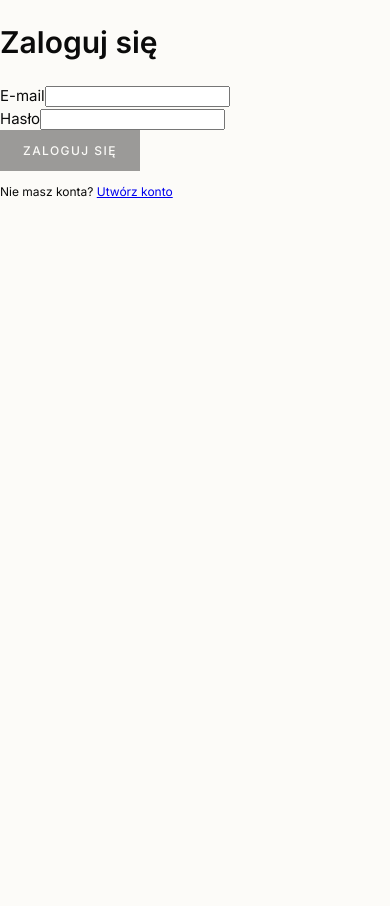
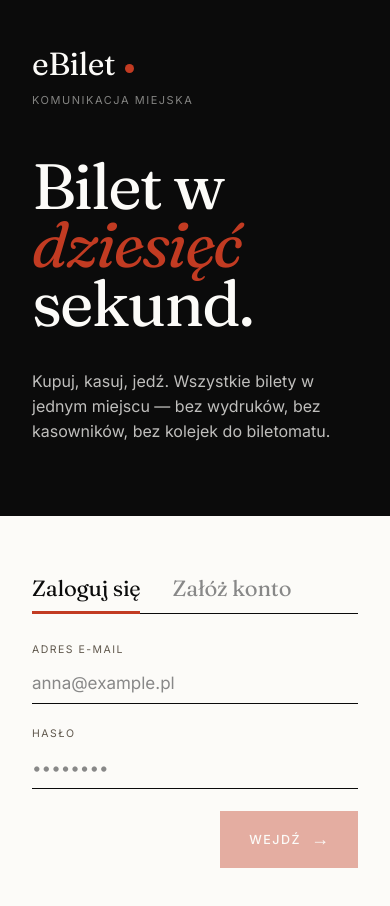
Before and after one commit to marekkaczbartek/piisw-project, an Angular app in the folder eticket-project-frontend/: page /login in a window 390 px wide. Shown: the top 906 px of the page. Before the commit the page ends 844 px from the top, so only its background shows below. Built offline with nearby package versions, Linux system fonts and the light colour scheme; no server answers.

Commit message:
refactor(frontend): redesign login and register with two-pane auth shell

```diff
--- /dev/null
+++ b/eticket-project-frontend/src/app/auth/auth-shell.component.html
@@ -0,0 +1,33 @@
+<div class="auth-grid">
+  <aside class="auth-hero">
+    <div class="auth-hero__brand">
+      <span>eBilet</span>
+      <span class="dot"></span>
+    </div>
+    <div class="auth-hero__kicker">Komunikacja miejska</div>
+
+    <h1 class="auth-hero__title">
+      Bilet w<br />
+      <em>dziesięć</em><br />
+      sekund.
+    </h1>
+
+    <p class="auth-hero__lede">
+      Kupuj, kasuj, jedź. Wszystkie bilety w jednym miejscu — bez wydruków,
+      bez kasowników, bez kolejek do biletomatu.
+    </p>
+  </aside>
+
+  <section class="auth-form">
+    <div class="tabs">
+      <a routerLink="/login" routerLinkActive="active" [class.active]="activeMode() === 'login'">
+        Zaloguj się
+      </a>
+      <a routerLink="/register" routerLinkActive="active" [class.active]="activeMode() === 'register'">
+        Załóż konto
+      </a>
+    </div>
+
+    <ng-content />
+  </section>
+</div>
--- /dev/null
+++ b/eticket-project-frontend/src/app/auth/auth-shell.component.scss
@@ -0,0 +1,95 @@
+:host {
+  display: block;
+  min-height: 100vh;
+}
+
+.auth-grid {
+  min-height: 100vh;
+  display: grid;
+  grid-template-columns: 1.1fr 1fr;
+}
+
+.auth-hero {
+  background: var(--ink);
+  color: var(--paper);
+  padding: 56px 64px;
+  position: relative;
+  overflow: hidden;
+  display: flex;
+  flex-direction: column;
+
+  &__brand {
+    display: flex;
+    align-items: baseline;
+    gap: 10px;
+    font-family: var(--font-display);
+    font-size: 32px;
+    letter-spacing: -0.015em;
+    font-variation-settings: "opsz" 60, "SOFT" 50;
+
+    .dot {
+      width: 9px;
+      height: 9px;
+      background: var(--red);
+      border-radius: 50%;
+      transform: translateY(-2px);
+      display: inline-block;
+    }
+  }
+
+  &__kicker {
+    font-size: 11px;
+    color: rgba(252, 251, 248, 0.5);
+    letter-spacing: 0.14em;
+    text-transform: uppercase;
+    margin-top: 4px;
+  }
+
+  &__title {
+    font-family: var(--font-display);
+    font-size: 100px;
+    line-height: 0.92;
+    letter-spacing: -0.03em;
+    font-variation-settings: "opsz" 144, "SOFT" 100;
+    margin: 160px 0 0;
+    font-weight: 400;
+
+    em {
+      font-style: italic;
+      color: var(--red);
+    }
+  }
+
+  &__lede {
+    max-width: 400px;
+    margin-top: 36px;
+    font-size: 16px;
+    line-height: 1.55;
+    color: rgba(252, 251, 248, 0.75);
+  }
+}
+
+.auth-form {
+  padding: 72px 80px;
+  display: flex;
+  flex-direction: column;
+  justify-content: center;
+}
+
+@media (max-width: 900px) {
+  .auth-grid {
+    grid-template-columns: 1fr;
+  }
+  .auth-hero {
+    padding: 40px 32px 56px;
+    min-height: auto;
+
+    &__title {
+      font-size: 64px;
+      margin-top: 48px;
+    }
+  }
+  .auth-form {
+    padding: 48px 32px;
+  }
+}
--- /dev/null
+++ b/eticket-project-frontend/src/app/auth/auth-shell.component.ts
@@ -0,0 +1,13 @@
+import { ChangeDetectionStrategy, Component, input } from '@angular/core';
+import { RouterLink, RouterLinkActive } from '@angular/router';
+
+@Component({
+  selector: 'app-auth-shell',
+  imports: [RouterLink, RouterLinkActive],
+  templateUrl: './auth-shell.component.html',
+  styleUrl: './auth-shell.component.scss',
+  changeDetection: ChangeDetectionStrategy.OnPush,
+})
+export class AuthShellComponent {
+  readonly activeMode = input.required<'login' | 'register'>();
+}
--- a/eticket-project-frontend/src/app/auth/login.component.html
+++ b/eticket-project-frontend/src/app/auth/login.component.html
@@ -1,50 +1,44 @@
-<div class="row justify-content-center">
-  <div class="col-md-5">
-    <div class="card shadow-sm">
-      <div class="card-body">
-        <h1 class="h4 mb-3">Zaloguj się</h1>
-
+<app-auth-shell activeMode="login">
   <form [formGroup]="form" (ngSubmit)="submit()" novalidate>
-          <div class="mb-3">
-            <label for="email" class="form-label">E-mail</label>
+    <div class="field">
+      <label for="email">Adres e-mail</label>
       <input
         id="email"
         type="email"
-              class="form-control"
         formControlName="email"
         autocomplete="email"
+        placeholder="anna@example.pl"
       />
     </div>
 
-          <div class="mb-3">
-            <label for="password" class="form-label">Hasło</label>
+    <div class="field">
+      <label for="password">Hasło</label>
       <input
         id="password"
         type="password"
-              class="form-control"
         formControlName="password"
         autocomplete="current-password"
+        placeholder="••••••••"
       />
     </div>
 
     @if (error()) {
-            <div class="alert alert-danger py-2">{{ error() }}</div>
+      <div class="form-error">{{ error() }}</div>
     }
 
+    <div style="display: flex; justify-content: flex-end; margin-top: 12px;">
       <button
         type="submit"
-            class="btn btn-primary w-100"
+        class="btn red lg"
         [disabled]="form.invalid || submitting()"
       >
-            @if (submitting()) { Logowanie… } @else { Zaloguj się }
+        @if (submitting()) {
+          Logowanie…
+        } @else {
+          Wejdź
+          <span class="arr">→</span>
+        }
       </button>
+    </div>
   </form>
-
-        <p class="mt-3 mb-0 small text-center">
-          Nie masz konta?
-          <a routerLink="/register">Utwórz konto</a>
-        </p>
-      </div>
-    </div>
-  </div>
-</div>
+</app-auth-shell>
--- a/eticket-project-frontend/src/app/auth/login.component.ts
+++ b/eticket-project-frontend/src/app/auth/login.component.ts
@@ -1,13 +1,16 @@
-import { Component, inject, signal } from '@angular/core';
+import { ChangeDetectionStrategy, Component, inject, signal } from '@angular/core';
 import { FormBuilder, ReactiveFormsModule, Validators } from '@angular/forms';
-import { ActivatedRoute, Router, RouterLink } from '@angular/router';
+import { ActivatedRoute, Router } from '@angular/router';
 import { HttpErrorResponse } from '@angular/common/http';
 import { AuthApi } from './auth.api';
+import { AuthShellComponent } from './auth-shell.component';
+import { landingUrlFor } from './landing';
 
 @Component({
   selector: 'app-login',
-  imports: [ReactiveFormsModule, RouterLink],
+  imports: [ReactiveFormsModule, AuthShellComponent],
   templateUrl: './login.component.html',
+  changeDetection: ChangeDetectionStrategy.OnPush,
 })
 export class LoginComponent {
   private readonly fb = inject(FormBuilder);
@@ -29,15 +32,17 @@ export class LoginComponent {
     this.error.set(null);
 
     this.authApi.login(this.form.getRawValue()).subscribe({
-      next: () => {
-        const returnUrl = this.route.snapshot.queryParamMap.get('returnUrl') ?? '/tickets';
-        this.router.navigateByUrl(returnUrl);
+      next: (res) => {
+        const returnUrl = this.route.snapshot.queryParamMap.get('returnUrl');
+        this.router.navigateByUrl(returnUrl ?? landingUrlFor(res.role));
       },
       error: (err: HttpErrorResponse) => {
         this.submitting.set(false);
-        this.error.set(err.status === 401 || err.status === 403
-          ? 'Nieprawidłowy adres e-mail lub hasło.'
-          : 'Logowanie nie powiodło się. Spróbuj ponownie.');
+        this.error.set(
+          err.status === 401 || err.status === 403
+            ? 'Nieprawidłowy adres e-mail lub hasło.'
+            : 'Logowanie nie powiodło się. Spróbuj ponownie.',
+        );
       },
     });
   }
--- a/eticket-project-frontend/src/app/auth/register.component.html
+++ b/eticket-project-frontend/src/app/auth/register.component.html
@@ -1,75 +1,67 @@
-<div class="row justify-content-center">
-  <div class="col-md-6">
-    <div class="card shadow-sm">
-      <div class="card-body">
-        <h1 class="h4 mb-3">Utwórz konto</h1>
-
+<app-auth-shell activeMode="register">
   <form [formGroup]="form" (ngSubmit)="submit()" novalidate>
-          <div class="row">
-            <div class="col-sm-6 mb-3">
-              <label for="firstName" class="form-label">Imię</label>
+    <div class="field-row">
+      <div class="field">
+        <label for="firstName">Imię</label>
         <input
           id="firstName"
           type="text"
-                class="form-control"
           formControlName="firstName"
           autocomplete="given-name"
+          placeholder="Anna"
         />
       </div>
-
-            <div class="col-sm-6 mb-3">
-              <label for="lastName" class="form-label">Nazwisko</label>
+      <div class="field">
+        <label for="lastName">Nazwisko</label>
         <input
           id="lastName"
           type="text"
-                class="form-control"
           formControlName="lastName"
           autocomplete="family-name"
+          placeholder="Kowalska"
         />
       </div>
     </div>
 
-          <div class="mb-3">
-            <label for="email" class="form-label">E-mail</label>
+    <div class="field">
+      <label for="email">Adres e-mail</label>
       <input
         id="email"
         type="email"
-              class="form-control"
         formControlName="email"
         autocomplete="email"
+        placeholder="anna@example.pl"
       />
     </div>
 
-          <div class="mb-3">
-            <label for="password" class="form-label">Hasło</label>
+    <div class="field">
+      <label for="password">Hasło</label>
       <input
         id="password"
         type="password"
-              class="form-control"
         formControlName="password"
         autocomplete="new-password"
+        placeholder="••••••••"
       />
-            <div class="form-text">Minimum 6 znaków.</div>
     </div>
 
     @if (error()) {
-            <div class="alert alert-danger py-2">{{ error() }}</div>
+      <div class="form-error">{{ error() }}</div>
     }
 
+    <div style="display: flex; justify-content: flex-end; margin-top: 12px;">
       <button
         type="submit"
-            class="btn btn-primary w-100"
+        class="btn red lg"
         [disabled]="form.invalid || submitting()"
       >
-            @if (submitting()) { Tworzenie konta… } @else { Utwórz konto }
+        @if (submitting()) {
+          Tworzenie konta…
+        } @else {
+          Załóż konto
+          <span class="arr">→</span>
+        }
       </button>
+    </div>
   </form>
-
-        <p class="mt-3 mb-0 small text-center">
-          Masz już konto?
-          <a routerLink="/login">Zaloguj się</a>
-        </p>
-      </div>
-    </div>
-  </div>
-</div>
+</app-auth-shell>
--- a/eticket-project-frontend/src/app/auth/register.component.ts
+++ b/eticket-project-frontend/src/app/auth/register.component.ts
@@ -1,13 +1,16 @@
-import { Component, inject, signal } from '@angular/core';
+import { ChangeDetectionStrategy, Component, inject, signal } from '@angular/core';
 import { FormBuilder, ReactiveFormsModule, Validators } from '@angular/forms';
-import { Router, RouterLink } from '@angular/router';
+import { Router } from '@angular/router';
 import { HttpErrorResponse } from '@angular/common/http';
 import { AuthApi } from './auth.api';
+import { AuthShellComponent } from './auth-shell.component';
+import { landingUrlFor } from './landing';
 
 @Component({
   selector: 'app-register',
-  imports: [ReactiveFormsModule, RouterLink],
+  imports: [ReactiveFormsModule, AuthShellComponent],
   templateUrl: './register.component.html',
+  changeDetection: ChangeDetectionStrategy.OnPush,
 })
 export class RegisterComponent {
   private readonly fb = inject(FormBuilder);
@@ -30,12 +33,14 @@ export class RegisterComponent {
     this.error.set(null);
 
     this.authApi.register(this.form.getRawValue()).subscribe({
-      next: () => this.router.navigateByUrl('/tickets'),
+      next: (res) => this.router.navigateByUrl(landingUrlFor(res.role)),
       error: (err: HttpErrorResponse) => {
         this.submitting.set(false);
-        this.error.set(err.status === 409
-          ? 'Konto z tym adresem e-mail już istnieje.'
-          : 'Rejestracja nie powiodła się. Spróbuj ponownie.');
+        this.error.set(
+          err.status === 409
+            ? 'Konto z tym adresem e-mail już istnieje.'
+            : 'Rejestracja nie powiodła się. Spróbuj ponownie.',
+        );
       },
     });
   }
```
Lines whose indentation alone changed are shown as unchanged.
